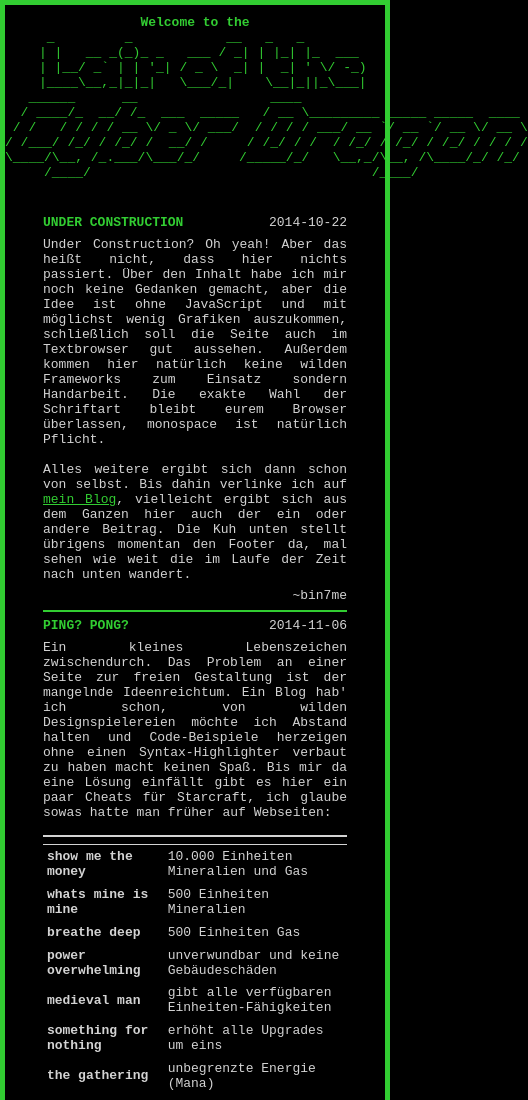
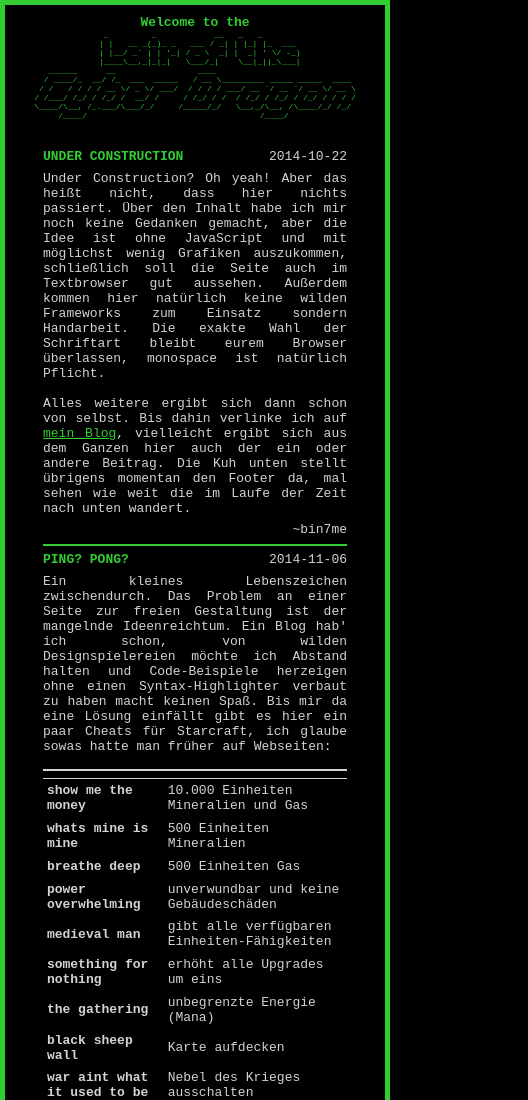
Before and after one commit to Bin7me/tilde, a plain HTML site: page index.html in a window 390 px wide. Shown: the top 1100 px of the page, 528 px wide, since content can reach past the window. Drawn offline with Linux system fonts and the light colour scheme.

Commit message:
Fixed mobile view (for good?).

```diff
--- a/css/style.css
+++ b/css/style.css
@@ -19,7 +19,10 @@ hr {
 #header {
 	color: limegreen;
 	margin-top: 10px;
-	font-size: 13px;
+}
+
+#header pre {
+	font-size: small;
 }
 
 #main {
@@ -115,3 +118,9 @@ thead {
 td.first-column {
   font-weight: bold;
 }
+
+@media(max-width: 400px) {
+	#header pre {
+		font-size: 8px;
+	}
+}
```
